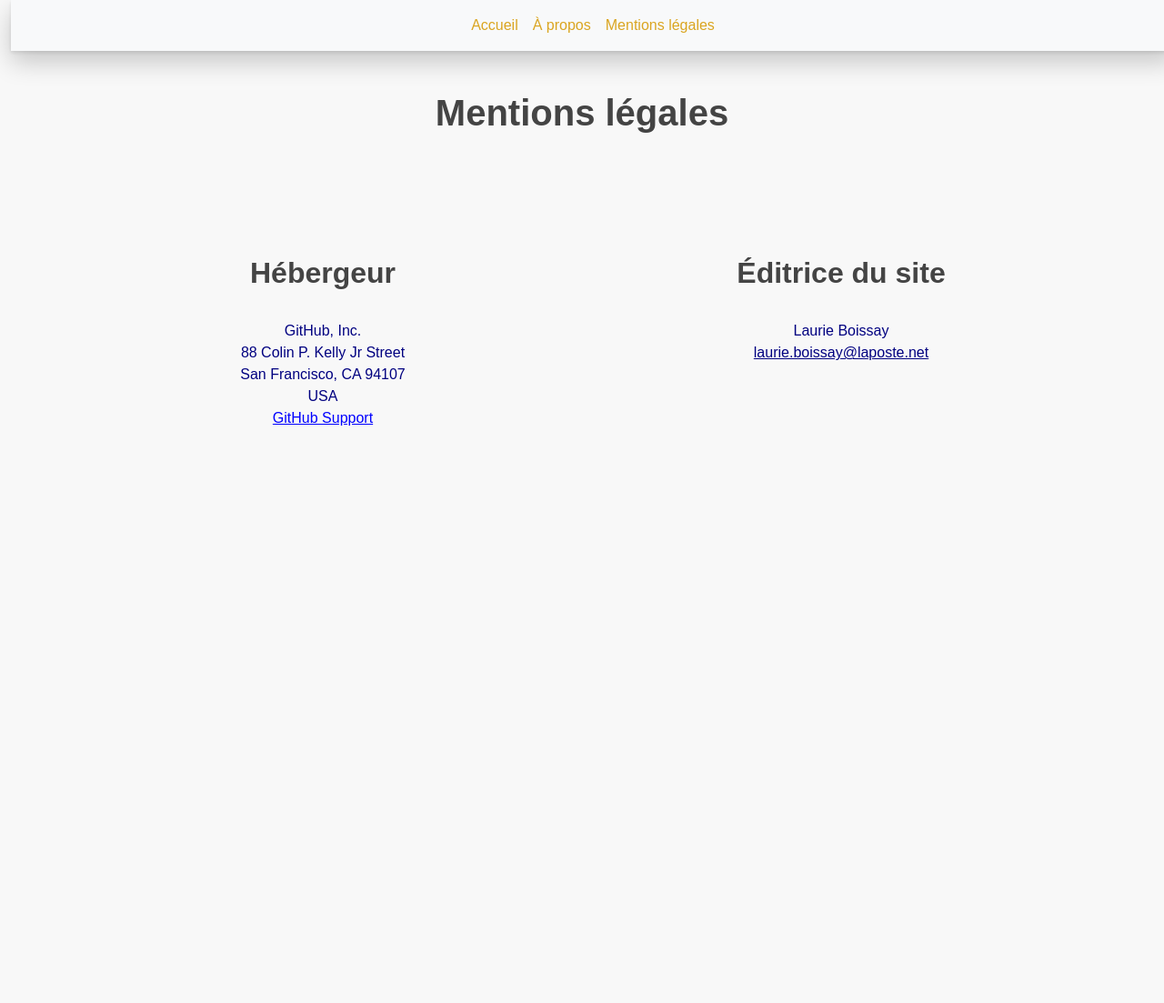
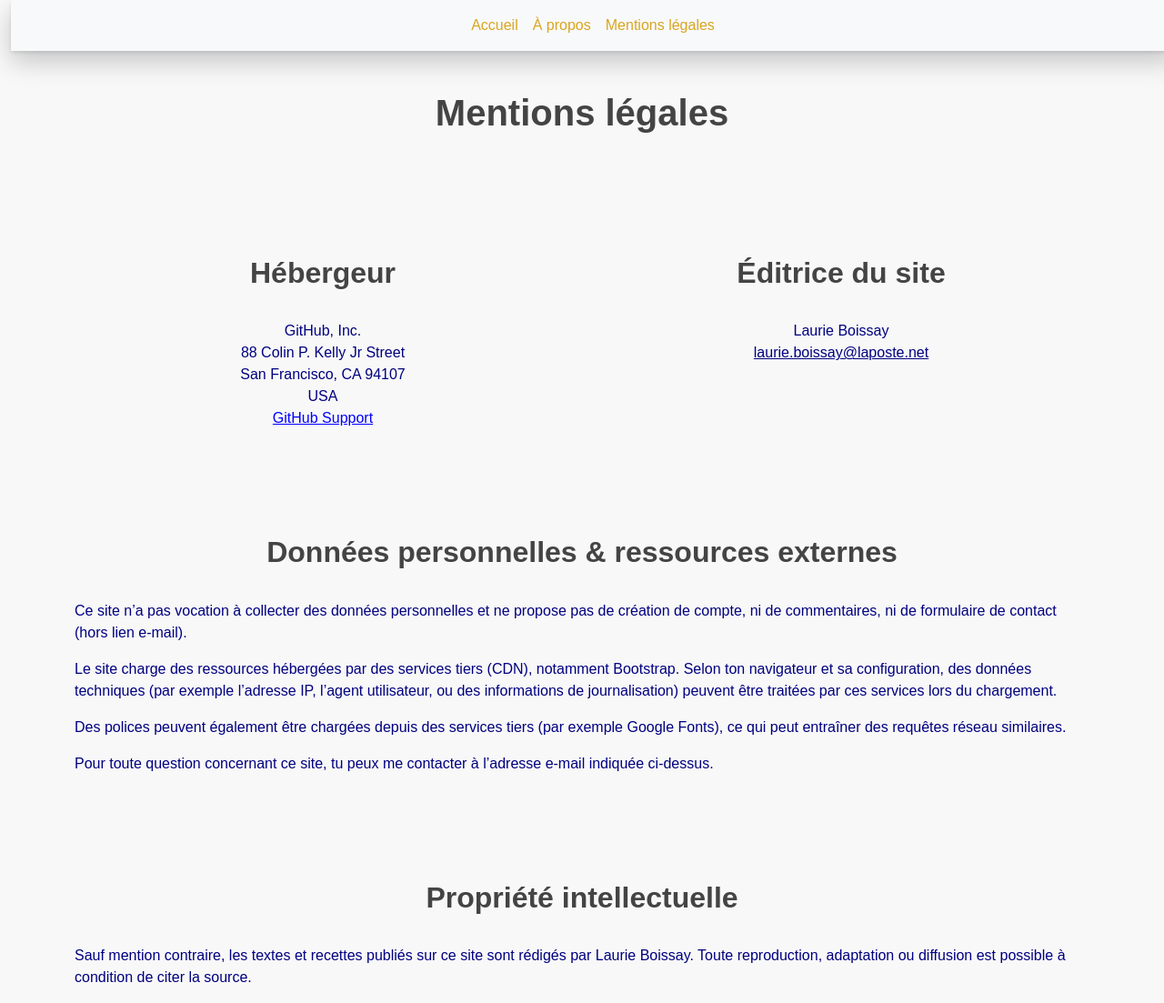
Before and after one commit to laurie-boissay/laurie-boissay.github.io, a Jekyll site: the page built from mentions.html, in a window 1280 px wide and 1103 px high. Shown: the whole window at 91% size. Built offline with Jekyll 4.4.1, drawn with Linux system fonts in a browser that asks for light colours.

Commit message:
Update mentions.html

```diff
--- a/mentions.html
+++ b/mentions.html
@@ -15,14 +15,14 @@
   <!-- Import page CSS perso -->
   <link rel="stylesheet" href="style.css">
 
+  <!-- Favicon -->
+  <link rel="icon" type="image/png" href="images/bunny1.png"/>
+
   <!-- Responsive -->
   <meta name="viewport" content="width=device-width, initial-scale=1">
 
-  <!-- Indexation (choisis une option) -->
-  <!-- <meta name="robots" content="index, follow"> -->
+  <!-- Indexation -->
   <meta name="robots" content="noindex, follow">
-
-  <link rel="icon" type="image/png" href="images/bunny1.png"/>
 
   <title>Mentions légales — Mes recettes low carb</title>
 </head>
@@ -68,6 +68,42 @@
         </div>
       </div>
     </section>
+
+    <section class="marge">
+      <div class="container">
+        <h2>Données personnelles &amp; ressources externes</h2>
+
+        <p>
+          Ce site n’a pas vocation à collecter des données personnelles et ne propose pas de création de compte,
+          ni de commentaires, ni de formulaire de contact (hors lien e-mail).
+        </p>
+
+        <p>
+          Le site charge des ressources hébergées par des services tiers (CDN), notamment Bootstrap.
+          Selon ton navigateur et sa configuration, des données techniques (par exemple l’adresse IP, l’agent utilisateur,
+          ou des informations de journalisation) peuvent être traitées par ces services lors du chargement.
+        </p>
+
+        <p>
+          Des polices peuvent également être chargées depuis des services tiers (par exemple Google Fonts),
+          ce qui peut entraîner des requêtes réseau similaires.
+        </p>
+
+        <p>
+          Pour toute question concernant ce site, tu peux me contacter à l’adresse e-mail indiquée ci-dessus.
+        </p>
+      </div>
+    </section>
+
+    <section class="marge">
+      <div class="container">
+        <h2>Propriété intellectuelle</h2>
+        <p>
+          Sauf mention contraire, les textes et recettes publiés sur ce site sont rédigés par Laurie Boissay.
+          Toute reproduction, adaptation ou diffusion est possible à condition de citer la source.
+        </p>
+      </div>
+    </section>
   </main>
 
   <!-- Bootstrap JS -->
```
